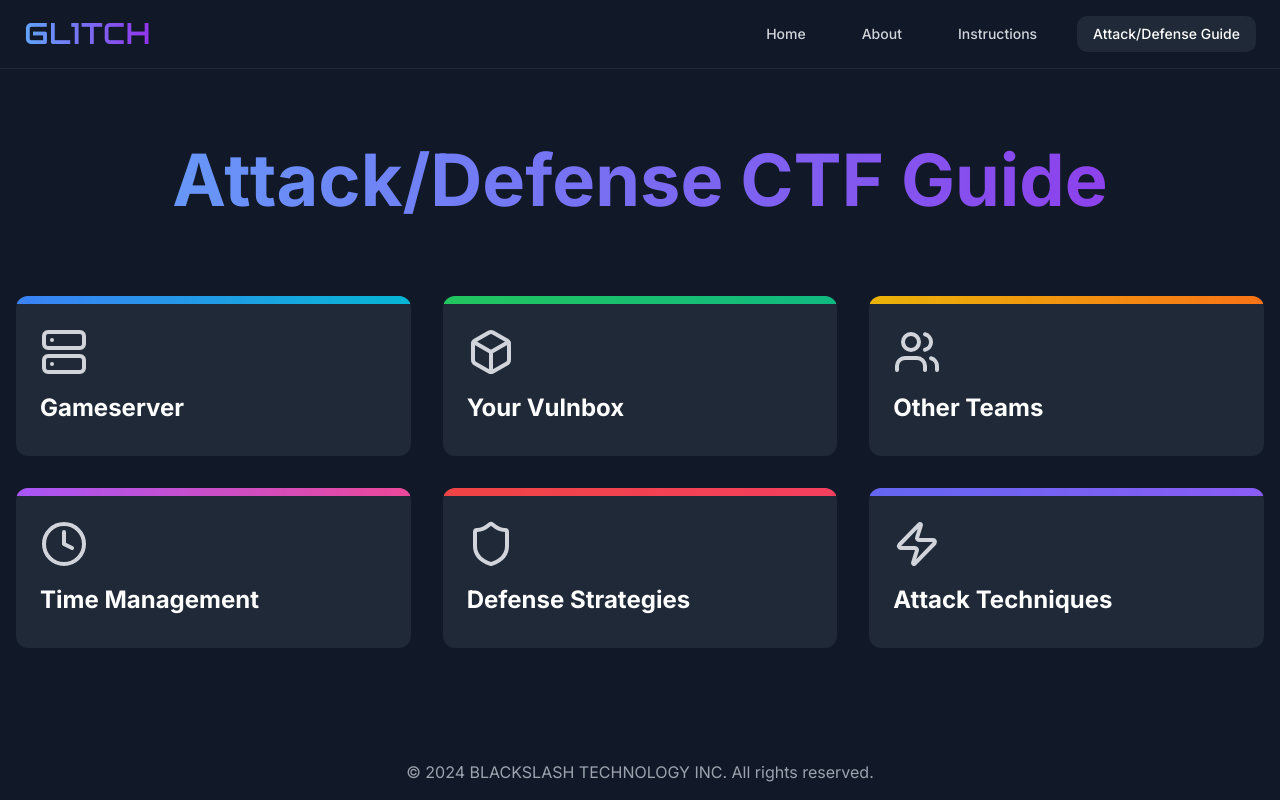
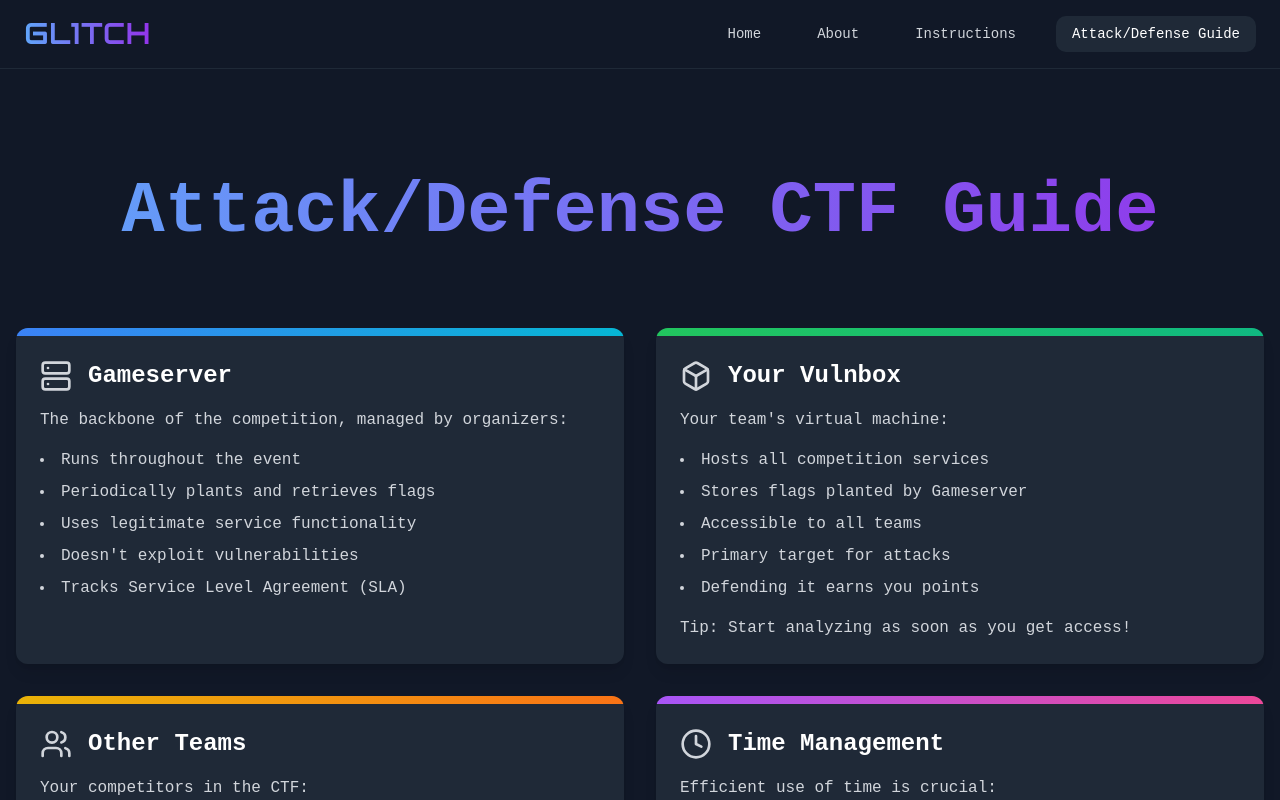
Before and after one commit to Blackslashtech/gl1tch-frontend, a Next.js app: page /attack-defense in a window 1280 px wide. Shown: the top 800 px of the page. Built offline with nearby package versions, Linux system fonts and the light colour scheme.

Commit message:
refactor: Update AboutPage component with lazy loading for images

```diff
--- a/src/app/attack-defense/page.tsx
+++ b/src/app/attack-defense/page.tsx
@@ -1,8 +1,8 @@
 "use client";
 
-import React, { useState } from "react";
+import React from "react";
 import Header from "../components/Header";
-import { motion, AnimatePresence } from "framer-motion";
+import { motion } from "framer-motion";
 import { Server, Box, Users, Clock, Shield, Zap } from "lucide-react";
 
 interface SectionProps {
@@ -13,8 +13,6 @@ interface SectionProps {
 }
 
 const ADInfoPage: React.FC = () => {
-    const [activeSection, setActiveSection] = useState<string | null>(null);
-
     const sections: SectionProps[] = [
         {
             title: "Gameserver",
@@ -120,47 +118,36 @@ const ADInfoPage: React.FC = () => {
     ];
 
     return (
-        <div className="min-h-screen bg-gray-900 text-white overflow-hidden">
+        <div className="min-h-screen bg-gray-900 text-white">
             <Header />
-            <main className="container mx-auto px-4 py-20">
+            <main className="container mx-auto px-4 py-12 sm:py-20">
                 <motion.h1
                     initial={{ opacity: 0, y: -50 }}
                     animate={{ opacity: 1, y: 0 }}
                     transition={{ duration: 0.5 }}
-                    className="text-5xl md:text-7xl font-bold pt-16 mb-20 text-center bg-clip-text text-transparent bg-gradient-to-r from-blue-400 to-purple-600"
-                >
+                    className="text-4xl sm:text-5xl md:text-7xl font-bold mb-12 sm:mb-20 pt-16 sm:pt-24 text-center bg-clip-text text-transparent bg-gradient-to-r from-blue-400 to-purple-600"                >
                     Attack/Defense CTF Guide
                 </motion.h1>
 
-                <div className="grid grid-cols-1 md:grid-cols-2 lg:grid-cols-3 gap-8">
+                <div className="grid grid-cols-1 md:grid-cols-2 gap-8">
                     {sections.map((section, index) => (
                         <motion.div
                             key={section.title}
                             initial={{ opacity: 0, y: 50 }}
                             animate={{ opacity: 1, y: 0 }}
                             transition={{ duration: 0.5, delay: index * 0.1 }}
-                            className={`bg-gray-800 rounded-lg overflow-hidden cursor-pointer transform transition-all duration-300 hover:scale-105 ${activeSection === section.title ? 'ring-4 ring-opacity-50' : ''
-                                }`}
-                            style={{ boxShadow: `0 0 20px rgba(${section.color.split('-')[2].slice(0, -3)}, 0.3)` }}
-                            onClick={() => setActiveSection(activeSection === section.title ? null : section.title)}
+                            className="bg-gray-800 rounded-lg overflow-hidden shadow-lg"
+                            style={{ boxShadow: `0 4px 20px rgba(${section.color.split('-')[2].slice(0, -3)}, 0.3)` }}
                         >
                             <div className={`h-2 bg-gradient-to-r ${section.color}`} />
                             <div className="p-6">
-                                <section.Icon className="w-12 h-12 mb-4 text-gray-300" />
-                                <h2 className="text-2xl font-bold mb-2">{section.title}</h2>
-                                <AnimatePresence>
-                                    {activeSection === section.title && (
-                                        <motion.div
-                                            initial={{ opacity: 0, height: 0 }}
-                                            animate={{ opacity: 1, height: 'auto' }}
-                                            exit={{ opacity: 0, height: 0 }}
-                                            transition={{ duration: 0.3 }}
-                                            className="mt-4 text-gray-300"
-                                        >
-                                            {section.content}
-                                        </motion.div>
-                                    )}
-                                </AnimatePresence>
+                                <div className="flex items-center mb-4">
+                                    <section.Icon className="w-8 h-8 mr-4 text-gray-300" />
+                                    <h2 className="text-2xl font-bold">{section.title}</h2>
+                                </div>
+                                <div className="text-gray-300">
+                                    {section.content}
+                                </div>
                             </div>
                         </motion.div>
                     ))}
--- a/src/app/globals.css
+++ b/src/app/globals.css
@@ -1,6 +1,13 @@
 @tailwind base;
 @tailwind components;
 @tailwind utilities;
+
+@import url('https://fonts.googleapis.com/css2?family=JetBrains+Mono:wght@400;700&display=swap');
+
+body {
+  font-family: 'JetBrains Mono', monospace;
+}
+
 
 @layer base {
   :root {
```
